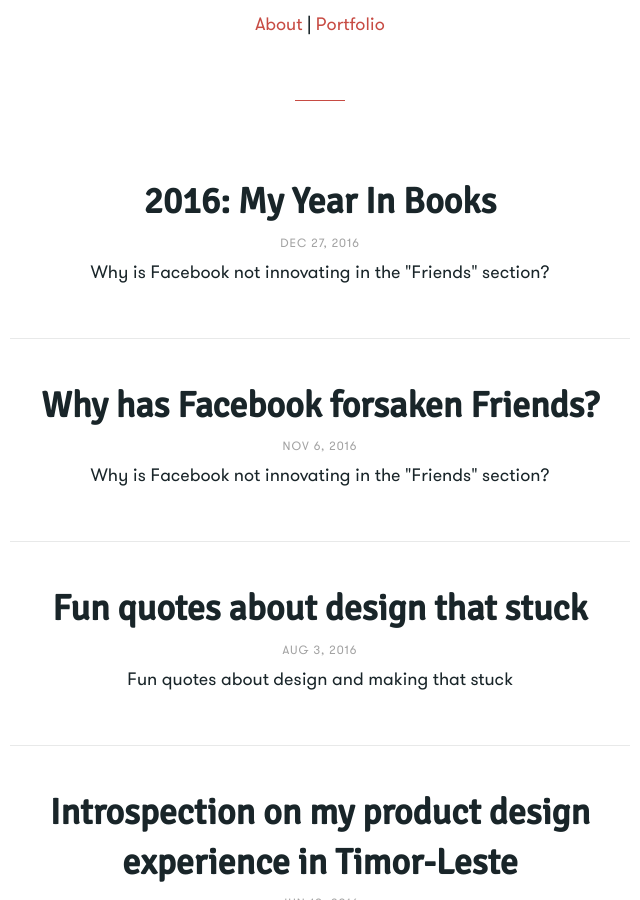
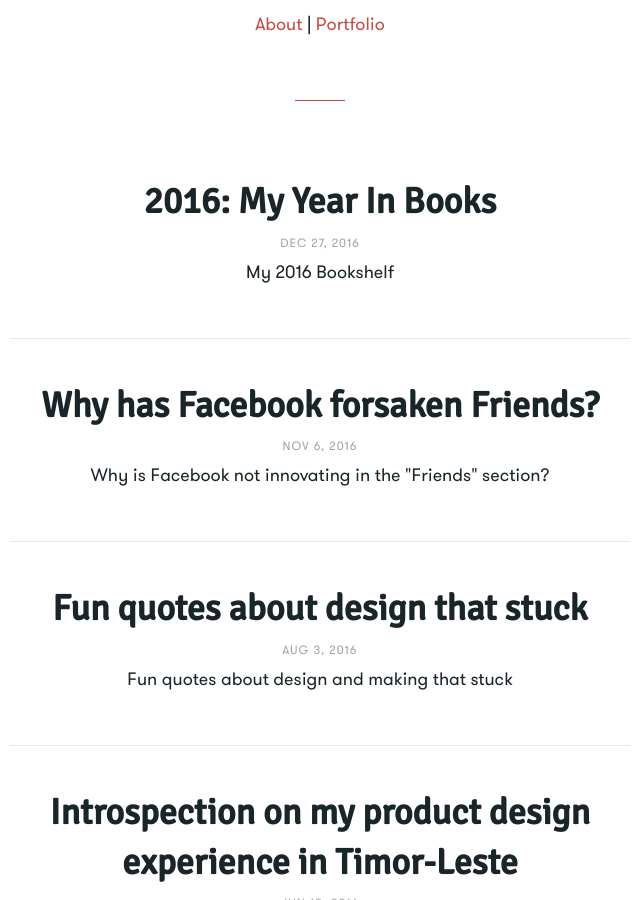
Before and after one commit to AJIT92/raybesiga.github.com, a Jekyll site: the page built from index.html, in a window 1280 px wide and 900 px high, scrolled down 573 px. Shown: the whole window, without its empty margins (320-960 px from the left). Built offline with Jekyll 4.4.1, drawn with Linux system fonts in a browser that asks for light colours.

Commit message:
Update post excerpt

```diff
--- a/_posts/2016-12-27-my-2016-bookself.md
+++ b/_posts/2016-12-27-my-2016-bookself.md
@@ -3,7 +3,7 @@
 title: "2016: My Year In Books"
 category: Books
 tags: [Music, 2016]
-excerpt: Why is Facebook not innovating in the "Friends" section?
+excerpt: My 2016 Bookshelf
 image: /public/images/man-person-village-house.jpg
 ---
 
```
